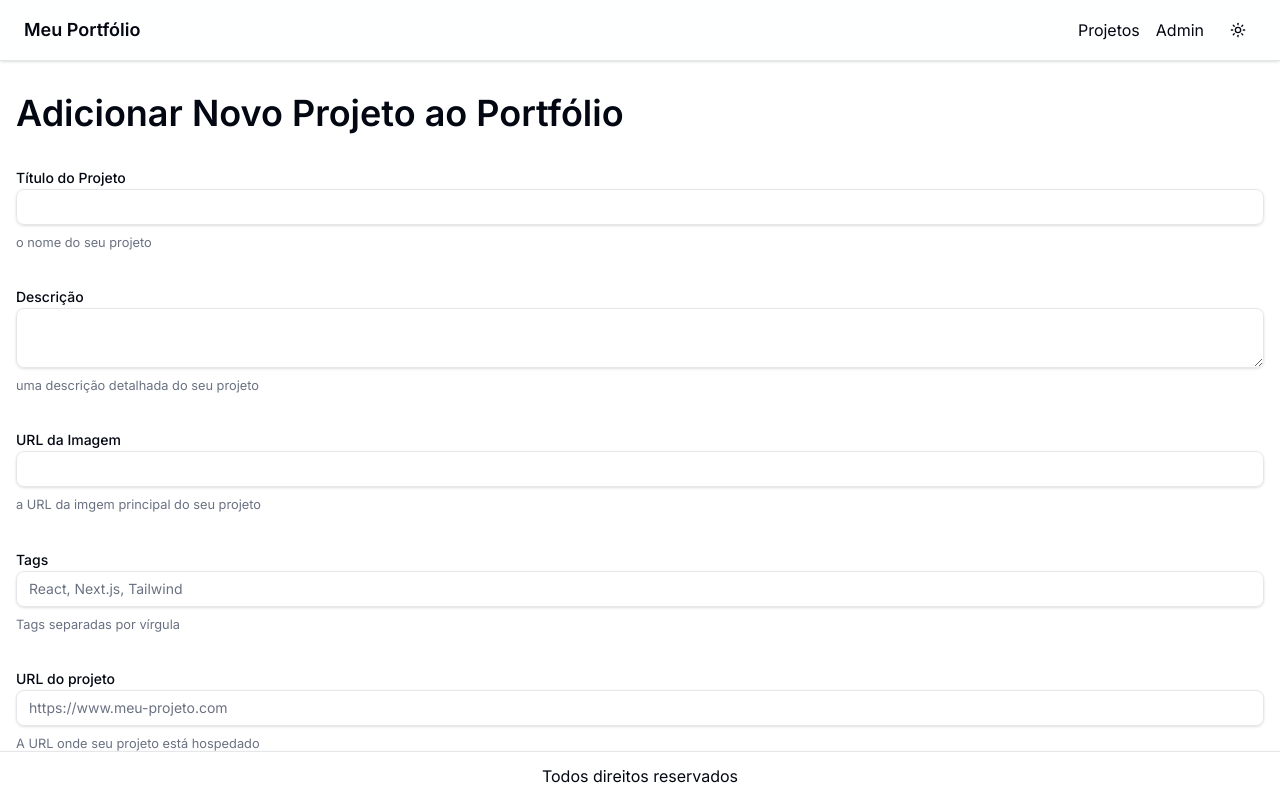
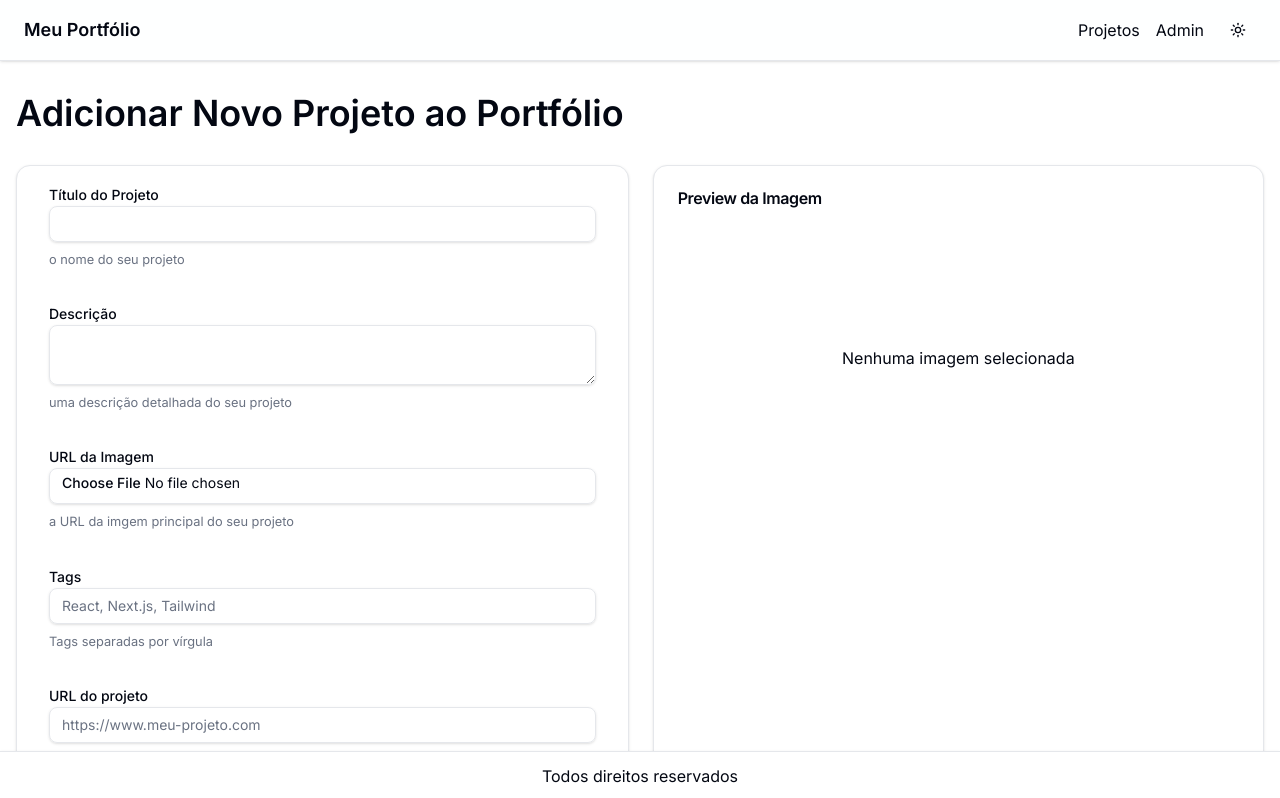
Before and after one commit to carlosulker/portfolio-react, a Next.js app: page /admin/portfolio/new in a window 1280 px wide. Shown: the top 798 px of the page. Built offline with nearby package versions, Linux system fonts and the light colour scheme.

Commit message:
add Page to create a new Portfolio Project

```diff
--- a/src/app/components/PortfolioForm.tsx
+++ b/src/app/components/PortfolioForm.tsx
@@ -2,11 +2,17 @@
 
 import {z} from "zod"
 import { Button } from "@/components/ui/button";
-import { FormControl, FormDescription, FormField, FormItem, FormLabel, Form, FormMessage } from "@/components/ui/form";
+import { FormControl, FormDescription, FormField, FormItem, FormLabel, Form, FormMessage,
+} from "@/components/ui/form";
 import { Input } from "@/components/ui/input";
 import { Textarea } from "@/components/ui/textarea";
 import { useForm } from "react-hook-form";
 import { zodResolver } from "@hookform/resolvers/zod";
+import { useState } from "react";
+import { Card, CardContent, CardHeader, CardTitle } from "@/components/ui/card";
+import Image from "next/image";
+
+const MAX_FILE_SIZE = 5000000 // 5MB
 
 const formSchema = z.object({
     title: z.string().min(2,
@@ -15,31 +21,55 @@ const formSchema = z.object({
             {message: "O título deve ter no máximo 50 caracteres"}
         ),
     description: z.string(),
-    imageUrl: z.string().url({message: "A URL da imagem é inválida"}),
+    image: z.any()
+        .refine((files) => files?.length == 1, {message: "A imagem é obrigatória"})
+        .refine((files) => files?.[0].size <= MAX_FILE_SIZE, {message: "A imagem deve ter no máximo 5MB"}),
     tags: z.string(),
-    projectUrl: z.string().url({message: "A URL do projeto é inválido"}),
-    githubUrl: z.string().url({message: "A URL do github é inválido"})
+    projectUrl: z.string().optional().refine(
+            (url) => !url || z.string().url().safeParse(url).success,
+            { message:"URL inválida"}
+    ),
+    githubUrl: z.string().optional().refine(
+            (url) => !url || z.string().url().safeParse(url).success,
+            { message:"URL inválida"}
+),
 })
 
 export default function portfolioForm() {
+    const [previewImage, setPreviewImage] = useState<string | null>(null)
+
     const form = useForm<z.infer<typeof formSchema>>({
         resolver: zodResolver(formSchema),
         defaultValues: {
             title:"",
             description:"",
-            imageUrl:"",
             tags:"",
             projectUrl:"",
             githubUrl:""
         }
     });
 
+    const handleImageUpload = (e: React.ChangeEvent<HTMLInputElement>) => {
+        const file = e.target.files?.[0]
+        if (!file) return
+
+        const reader = new FileReader()
+
+        reader.onloadend = () => {
+            setPreviewImage(reader.result as string)
+        }
+
+        reader.readAsDataURL(file)
+    }
+
     const handleFormSubmit = (value: z.infer<typeof formSchema>) => {
         console.log("Formulário enviado", value)
     }
 
     return (
-        <Form {...form}>
+        <div className="flex flex-col md:flex-row gap-6">
+            <Card className="w-full md:w-1/2 px-8 py-4">
+            <Form {...form}>
             <form className="space-y-8" onSubmit={form.handleSubmit(handleFormSubmit)}>
                 <FormField
                  control={form.control}
@@ -71,12 +101,16 @@ export default function portfolioForm() {
             />
             <FormField
                  control={form.control}
-                 name="imageUrl"
-                 render={({field}) => (
+                 name="image"
+                 render={() => (
                     <FormItem>
                         <FormLabel>URL da Imagem</FormLabel>
                         <FormControl>
-                            <Input {...field} />
+                            <Input
+                                type="file"
+                                accept="image/*"
+                                onChange={handleImageUpload}
+                            />
                         </FormControl>
                         <FormDescription>
                          a URL da imgem principal do seu projeto
@@ -134,5 +168,29 @@ export default function portfolioForm() {
             <Button type="submit">Salvar</Button>
         </form>
     </Form>
+    </Card>
+    <Card className="w-full  md:w-1/2">
+                <CardHeader>
+                    <CardTitle>Preview da Imagem</CardTitle>
+                </CardHeader>
+                <CardContent>
+                    {previewImage ? (
+                        <div className="relative h-64">
+                            <Image
+                                alt="Preview da Imagem do projeto"
+                                src={previewImage}
+                                layout="fill"
+                                objectFit="cover"
+                                className="rouded-md"
+                            />
+                        </div>
+                    ) : (
+                        <div className="w-full h-64 flex items-center justify-center rounded-md">
+                            <p>Nenhuma imagem selecionada</p>
+                        </div>
+                    )}
+                </CardContent>
+    </Card>
+        </div>
     );
 }
```
